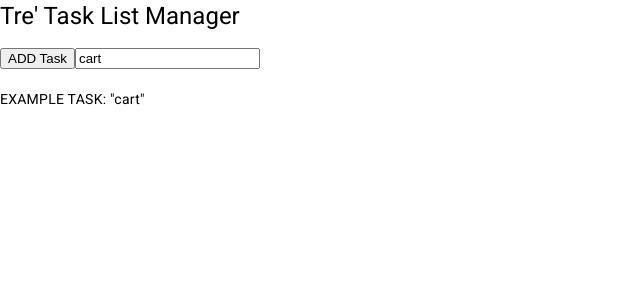
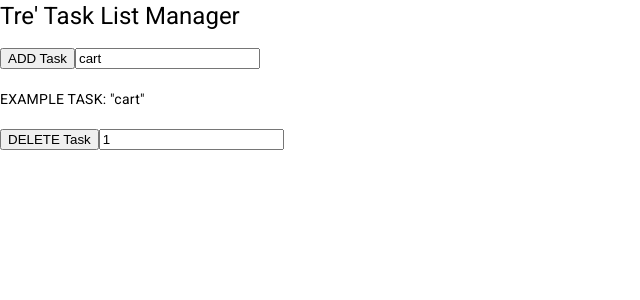
Before and after one commit to tre-anywhere/TT-list, an Angular app: page / in a window 1280 px wide. Shown: the top 300 px of the page, without its empty margins (0-640 px from the left). Built offline with nearby package versions, Linux system fonts and the light colour scheme.

Commit message:
[wip] delete a task
working on Delete task

```diff
--- a/src/app/task-items-form/task-items-form.component.html
+++ b/src/app/task-items-form/task-items-form.component.html
@@ -20,10 +20,12 @@
 </div>
  -->
 
-<button mat-stroked-button color="primary" (click)="addTask()" name="btnTask">
-  ADD Task
-</button>
+<button (click)="addTask()">ADD Task</button>
 <input type="text" [(ngModel)]="listFilter" />
 <br />
 <br />
 EXAMPLE TASK: "{{ listFilter }}"
+<br />
+<br />
+<button (click)="removeTask()">DELETE Task</button>
+<input type="number" min="1" [(ngModel)]="removeTaskNumber" />
--- a/src/app/task-items-form/task-items-form.component.ts
+++ b/src/app/task-items-form/task-items-form.component.ts
@@ -10,6 +10,7 @@ import { TodoServiceService } from '../data/todo-service.service';
 export class TaskItemsFormComponent {
   values = new Task();
   listFilter: string = 'cart';
+  removeTaskNumber: number = 1;
 
   constructor(private todoService: TodoServiceService) {}
 
@@ -31,11 +32,30 @@ export class TaskItemsFormComponent {
     let elemItem = document.getElementById('orderedItemList');
     let newItem = document.createElement('li');
 
-    // without type info
     newItem.textContent += this.listFilter;
-    newItem.className = '';
+    newItem.className = 'taskItem';
 
     elemItem?.appendChild(newItem);
-    console.log('onKey complete');
+  }
+
+  removeTask() {
+    let listElem = document.querySelectorAll('.taskItem');
+    // let removeTaskNumber = document.getElementById('removeTaskNumber');
+
+    // console.log('removeTask fires!!');
+    console.log('STARTING... listElem.length', listElem);
+    // console.log('removeTaskNumber', this.removeTaskNumber);
+
+    // listElem.forEach(e =>(e.remove));
+
+    for (let i = 0; i < listElem.length; i++) {
+      // console.log(`listElem[${i}]`, listElem[i]);
+      console.log(`index ${i}`);
+      console.log(`this.removeTaskNumber ${this.removeTaskNumber}`);
+
+      if (i === this.removeTaskNumber - 1) {
+        listElem[i].remove;
+      }
+    }
   }
 }
```
